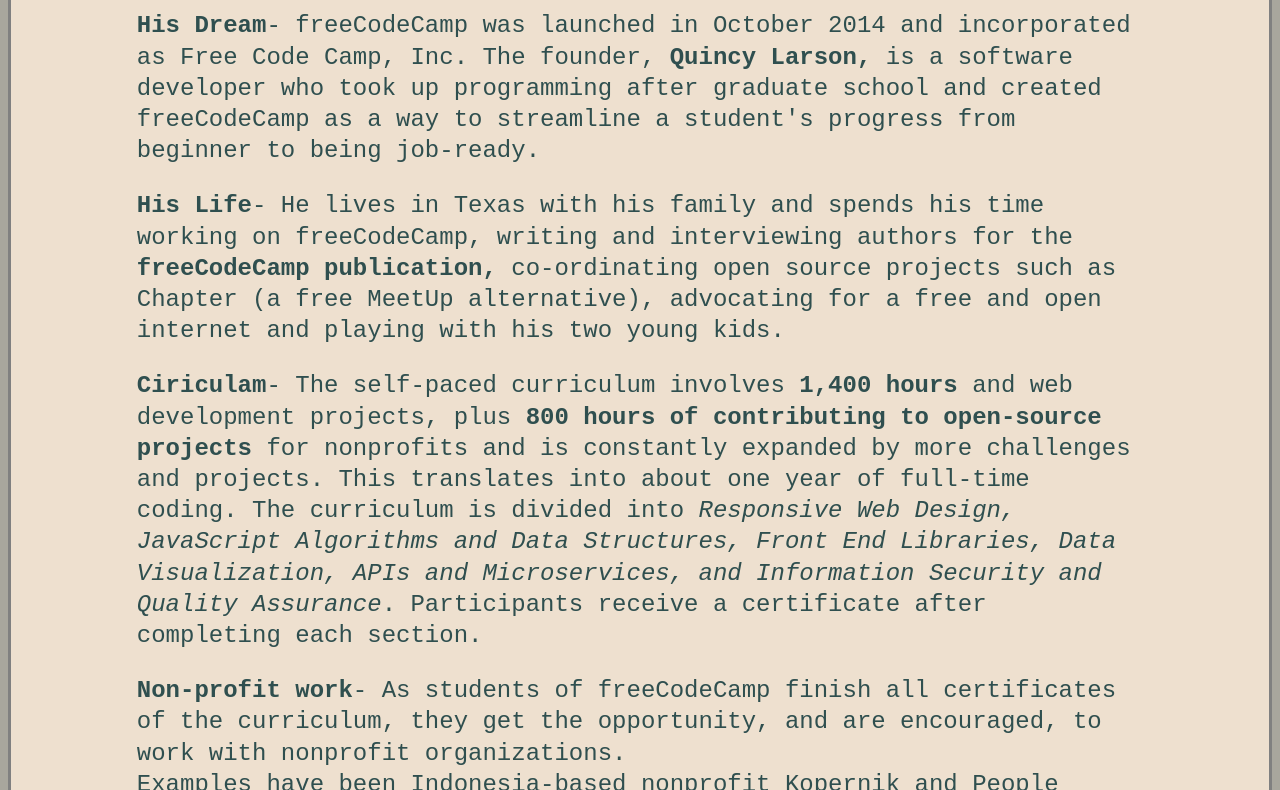
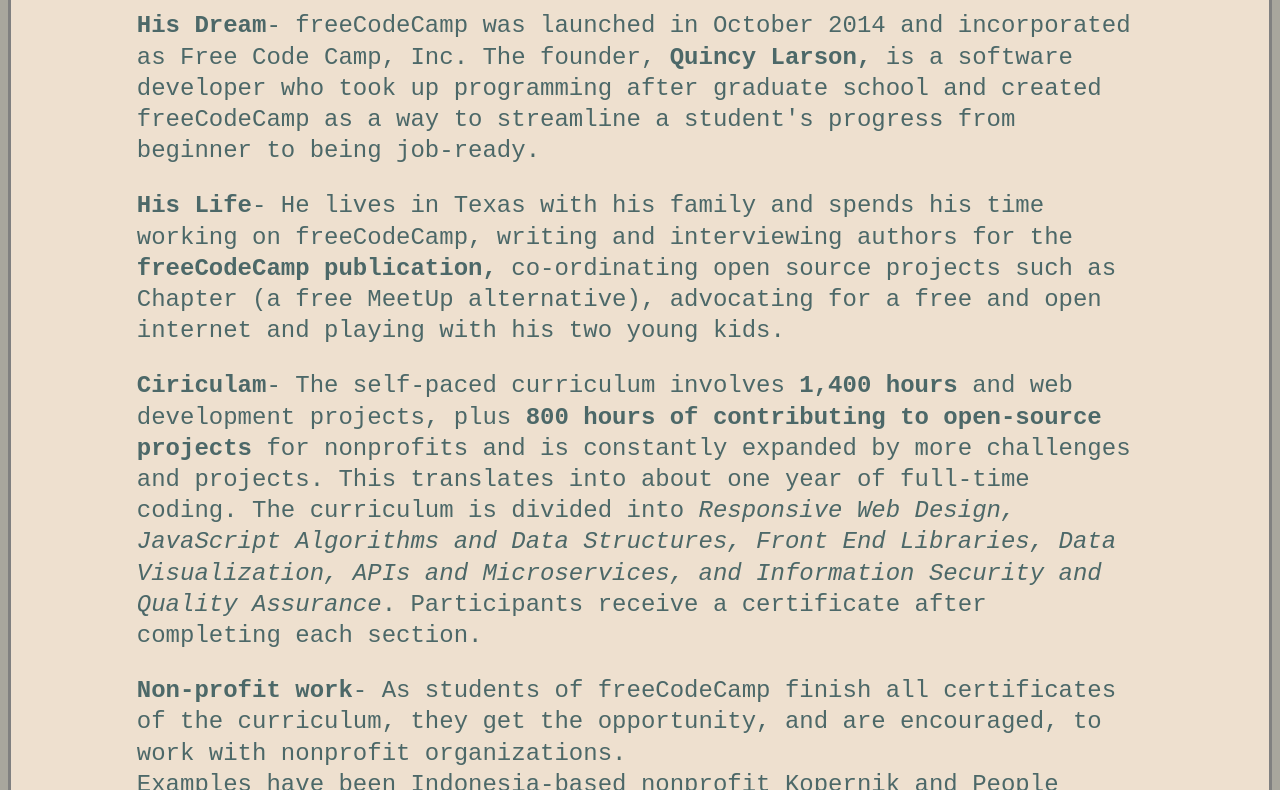
Before and after one commit to GMGOG/Freecodecamp---tribute-page, a plain HTML site: page index.html in a window 1280 px wide. Shown: the part 628-1418 px from the top of the page. Drawn offline with Linux system fonts and the light colour scheme.

Commit message:
green fix

```diff
--- a/style.css
+++ b/style.css
@@ -49,7 +49,7 @@ div img:hover+#img-caption {
 }
 
 #tribute-info {
-    color: darkslategrey;
+    color: rgb(76, 104, 104);
     max-width: 80%;
     margin-left: 10%;
     text-align: left;
```
